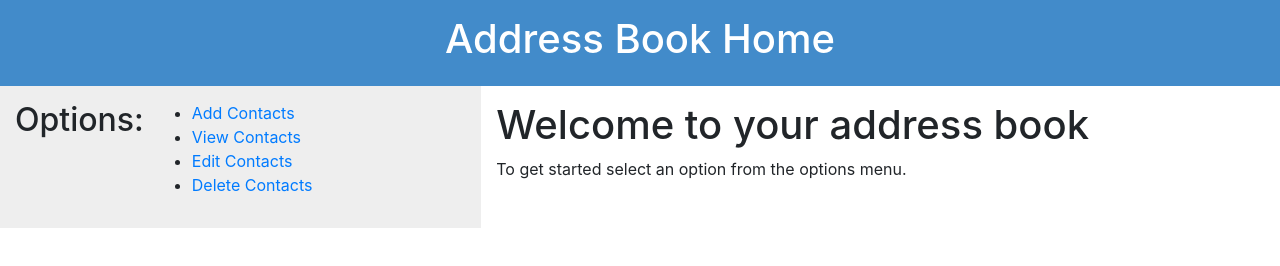
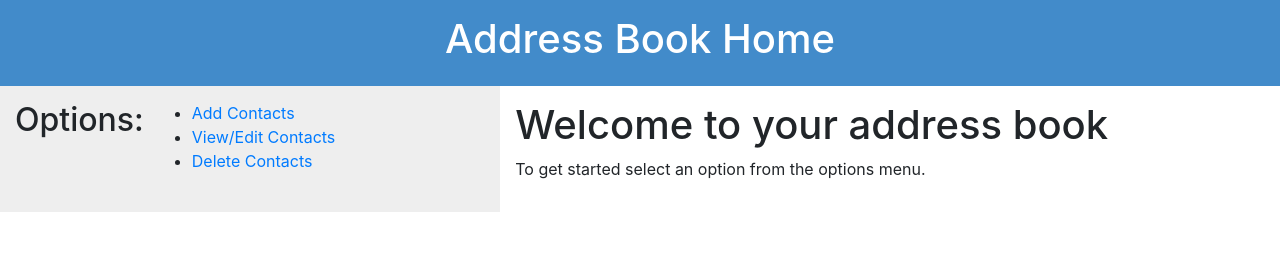
Before and after one commit to evrubin/DockerAddressBook, a plain HTML site: page views/index.html in a window 1280 px wide. Drawn offline with nearby package versions, Linux system fonts and the light colour scheme.

Commit message:
moved around info in index

```diff
--- a/views/index.html
+++ b/views/index.html
@@ -63,8 +63,7 @@
             <h2>Options:</h2>
             <ul>
                 <li><a href="addContacts">Add Contacts</a></li>
-                <li><a href="viewContacts">View Contacts</a></li>
-                <li><a href="editContacts">Edit Contacts</a></li>
+                <li><a href="viewContacts">View/Edit Contacts</a></li>
                 <li><a href="deleteContacts">Delete Contacts</a></li>
             </ul>
         </nav>
```
